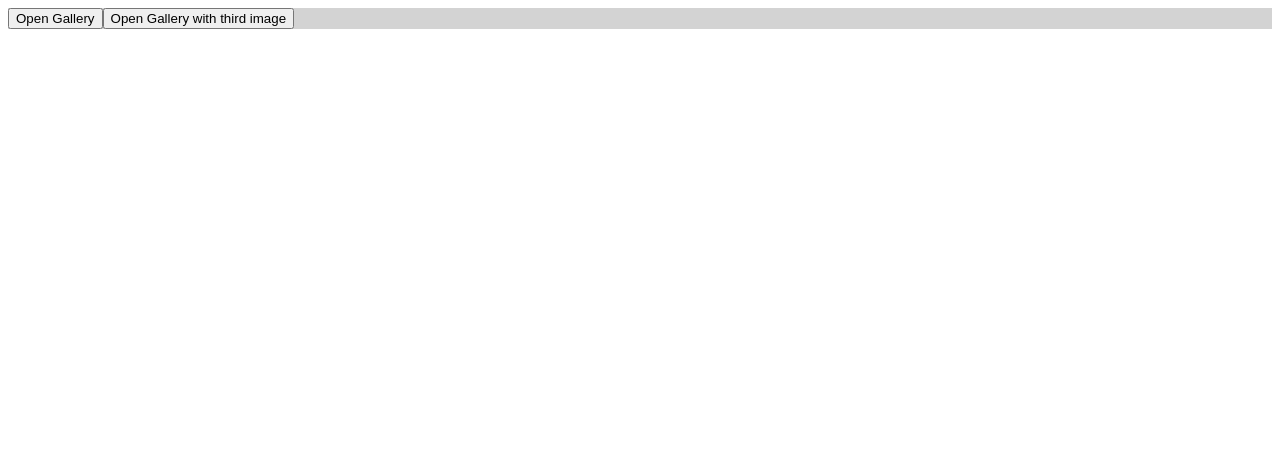
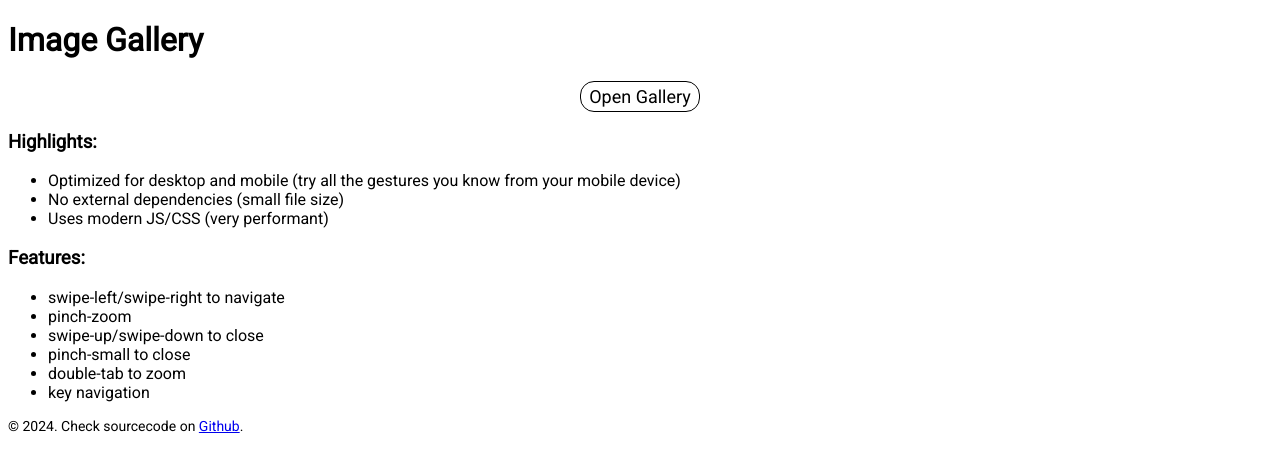
Before and after one commit to aronwoost/image-gallery, a Next.js app: page / in a window 1280 px wide. Shown: the top 472 px of the page. Built offline with nearby package versions, Linux system fonts and the light colour scheme.

Commit message:
Improve homepage (#13)

```diff
--- a/src/app/ImageGallery.tsx
+++ b/src/app/ImageGallery.tsx
@@ -18,10 +18,12 @@ const ImageGallery = ({
   index: initialIndex = 0,
   images = [],
   onClose = () => {},
+  onImageChange = () => {},
 }: {
   index: number;
   images: string[];
   onClose: () => void;
+  onImageChange: (index: number) => void;
 }) => {
   // We maintain two image indexes. "imageIndex" is for displaying purposes,
   // like update the counter and toggle the prev/next button. "imageIndex"
@@ -82,6 +84,7 @@ const ImageGallery = ({
 
             setActiveImageIndex(index);
             setImageIndex(index);
+            onImageChange(index);
           }
 
           if (intersectionRatio > 0.55 && intersectionRatio < 1) {
@@ -93,6 +96,7 @@ const ImageGallery = ({
             // functionality is reseted/disabled
             setActiveImageIndex(-1);
             setImageIndex(index);
+            onImageChange(index);
           }
         });
       },
@@ -126,7 +130,7 @@ const ImageGallery = ({
         if (current) observer.unobserve(current);
       });
     };
-  }, [handleClose]);
+  }, [handleClose, onImageChange]);
 
   const handleKeyDown = useCallback(
     (event: KeyboardEvent) => {
--- a/src/app/page.module.css
+++ b/src/app/page.module.css
@@ -1,3 +1,30 @@
+.container {
+  padding: 0 calc(env(safe-area-inset-right)) 0 calc(env(safe-area-inset-left));
+}
+
 .buttons {
-  background-color: lightgrey;
+  display: flex;
+  flex-direction: column;
+  align-items: center;
+  gap: 12px;
 }
+
+.button {
+  all: unset;
+  display: block;
+  padding: 4px 8px;
+  border: 1px solid black;
+  border-radius: 14px;
+  color: black;
+  font-size: 18px;
+  pointer-events: all;
+}
+
+.imageIndex {
+  margin: 0;
+  font-size: 14px;
+}
+
+.footer {
+  font-size: 14px;
+}
--- a/src/app/page.tsx
+++ b/src/app/page.tsx
@@ -17,37 +17,58 @@ const IMAGES = [
 
 export default function Home() {
   const [galleryOpen, setGalleryOpen] = useState(false);
-  const [imageIndex, setImageIndex] = useState(0);
+  const [displayedImageIndex, setDisplayedImageIndex] = useState(-1);
 
   return (
-    <main>
+    <main className={styles.container}>
+      <h1>Image Gallery</h1>
       <div className={styles.buttons}>
         <button
+          className={styles.button}
           type="button"
-          onClick={() => {
-            setImageIndex(0);
-            setGalleryOpen(true);
-          }}
+          onClick={() => setGalleryOpen(true)}
         >
           Open Gallery
         </button>
-        <button
-          type="button"
-          onClick={() => {
-            setImageIndex(2);
-            setGalleryOpen(true);
-          }}
-        >
-          Open Gallery with third image
-        </button>
+        {displayedImageIndex !== -1 && (
+          <p className={styles.imageIndex}>
+            Last displayed image index: {displayedImageIndex}
+          </p>
+        )}
       </div>
       {galleryOpen && (
         <ImageGallery
-          index={imageIndex}
+          index={0}
           images={IMAGES}
           onClose={() => setGalleryOpen(false)}
+          onImageChange={(index) => setDisplayedImageIndex(index)}
         />
       )}
+      <h3>Highlights:</h3>
+      <ul>
+        <li>
+          Optimized for desktop and mobile (try all the gestures you know from
+          your mobile device)
+        </li>
+        <li>No external dependencies (small file size)</li>
+        <li>Uses modern JS/CSS (very performant)</li>
+      </ul>
+      <h3>Features:</h3>
+      <ul>
+        <li>swipe-left/swipe-right to navigate</li>
+        <li>pinch-zoom</li>
+        <li>swipe-up/swipe-down to close</li>
+        <li>pinch-small to close</li>
+        <li>double-tab to zoom</li>
+        <li>key navigation</li>
+      </ul>
+      <footer className={styles.footer}>
+        © 2024. Check sourcecode on{' '}
+        <a href="https://github.com/aronwoost/image-gallery" target="blank">
+          Github
+        </a>
+        .
+      </footer>
     </main>
   );
 }
```
Also changed, not shown: 1 other file (tests, documents, lock files or other folders).
